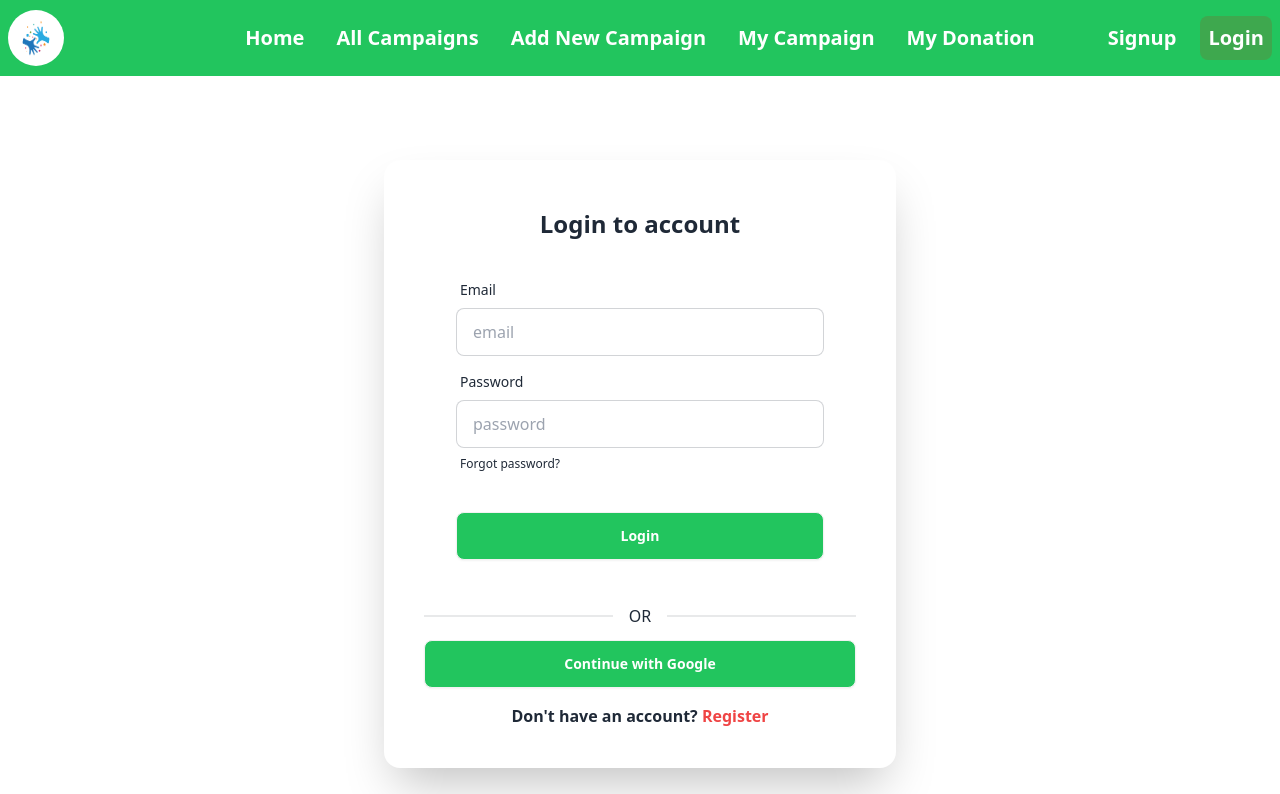
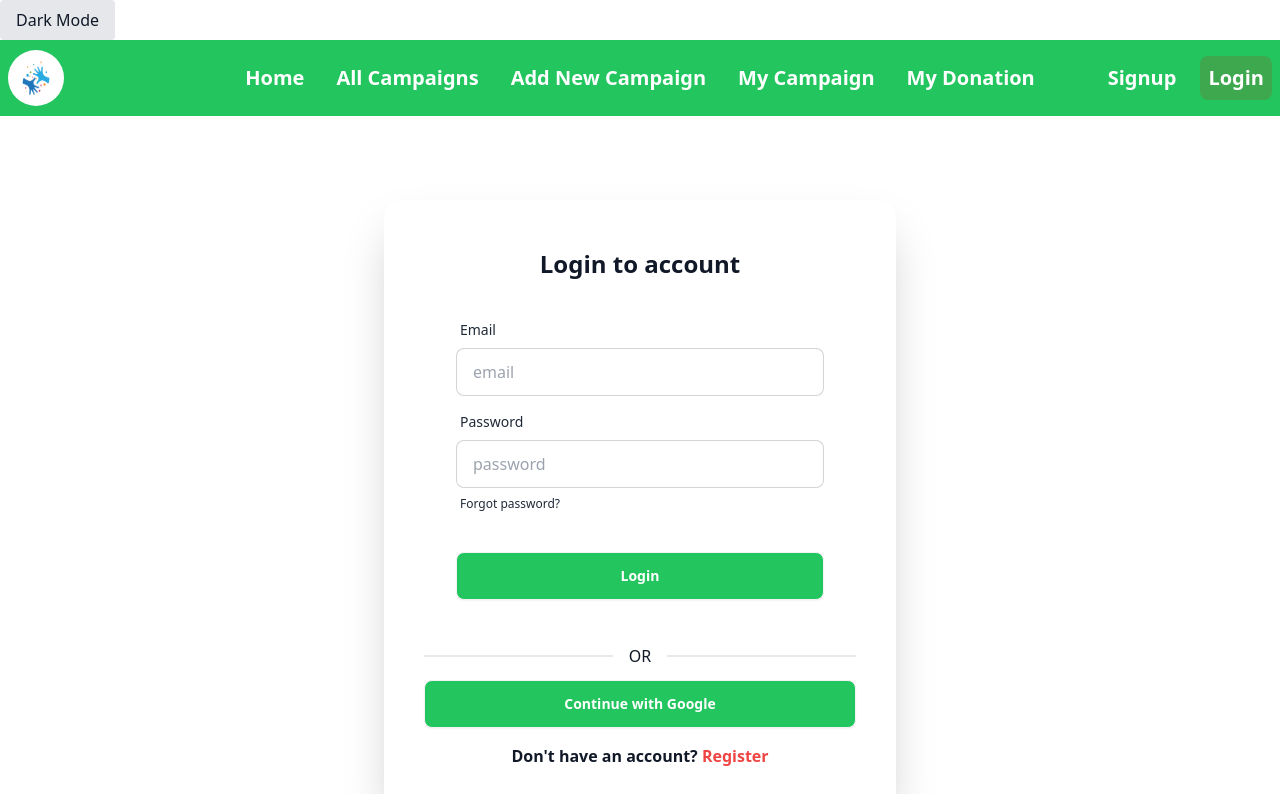
Before and after one commit to rifataktchy/crowdcube-client, a React (Vite) app: page /auth/login in a window 1280 px wide. Shown: the top 794 px of the page. Built offline with nearby package versions, Linux system fonts and the light colour scheme; no server answers.

Commit message:
tenth commit

```diff
--- a/src/components/Home.jsx
+++ b/src/components/Home.jsx
@@ -133,8 +133,8 @@ const Home = () => {
       </section>
 
      {/* Extra Section 1 */}
-     <section className="extra-section bg-green-200 py-12 px-4 mt-12">
-  <h2 className="text-3xl font-bold text-center mb-4">
+     <section className="extra-section bg-green-100 py-12 px-4 mt-12">
+  <h2 className="text-3xl font-bold text-center mb-4 font-black dark:text-black">
     Why Choose CrowdCube?
   </h2>
   <p className="text-center text-gray-700 max-w-3xl mx-auto mb-8">
@@ -164,7 +164,7 @@ const Home = () => {
         className="mx-auto mb-4 w-34 h-34"
       />
       <h3 className="text-xl font-semibold">Secure Transactions</h3>
-      <p className="text-gray-600 mt-2">
+      <p className="text-black mt-2">
         Our platform ensures safe and transparent donation processes, so you can
         contribute with confidence.
       </p>
--- a/src/components/Pages/AddCampaign.jsx
+++ b/src/components/Pages/AddCampaign.jsx
@@ -67,7 +67,7 @@ const AddCampaign = () => {
     <div className="min-h-screen flex justify-center items-center">
       <div className="card bg-base-100 w-full max-w-lg shadow-2xl p-10 mb-6">
         <h1 className="text-2xl font-bold text-center">Add New Campaign</h1>
-        <form onSubmit={handleAddCampaign} className="card-body">
+        <form onSubmit={handleAddCampaign} className="card-body dark:text-black">
           {/* Campaign Title */}
           <div className="form-control">
             <label className="label">
--- a/src/components/Pages/DetailPage.jsx.jsx
+++ b/src/components/Pages/DetailPage.jsx.jsx
@@ -5,7 +5,6 @@ import { AuthContext } from '../../components/provider/AuthProvider';
 
 const DetailPage = () => {
     const campaign = useLoaderData(); // Get the campaign details
-    console.log(campaign)
     const { user } = useContext(AuthContext); // Get logged-in user details
 
     const handleDonate = async () => {
@@ -14,6 +13,20 @@ const DetailPage = () => {
                 title: "Error!",
                 text: "You need to log in to donate!",
                 icon: "error",
+                confirmButtonText: "Ok",
+            });
+            return;
+        }
+
+        // Check if the campaign deadline has passed
+        const currentDate = new Date();
+        const campaignDeadline = new Date(campaign.deadline);
+
+        if (currentDate > campaignDeadline) {
+            Swal.fire({
+                title: "Donation Closed!",
+                text: "The campaign deadline has passed. Donations are no longer accepted for this campaign.",
+                icon: "warning",
                 confirmButtonText: "Ok",
             });
             return;
@@ -54,29 +67,24 @@ const DetailPage = () => {
                 text: "Something went wrong. Please try again.",
                 icon: "error",
                 confirmButtonText: "Ok",
-                confirmButtonColor: "#28a745",
             });
         }
     };
 
     return (
         <div className="p-6 flex flex-col items-center justify-center">
-      <img src={campaign.image} alt="Campaign" className="w-100 h-100 object-cover" />
+            <img src={campaign.image} alt="Campaign" className="w-100 h-100 object-cover" />
             <h1 className="text-3xl font-bold text-center">{campaign.title}</h1>
             <p className="text-center text-gray-600 mt-2">{campaign.description}</p>
 
-
-
             <div className="mt-6 flex flex-col gap-4">
-
                 <p><strong>Minimum Donation:</strong> ${campaign.minimumDonation}</p>
                 <p><strong>Deadline:</strong> {campaign.deadline}</p>
                 <p><strong>Creator:</strong> {campaign.userName} ({campaign.userEmail})</p>
-
             </div>
 
             <div className="text-center mt-6">
-                <button onClick={handleDonate} className="btn btn-primary">Donate</button>
+                <button onClick={handleDonate} className="btn bg-green-500 hover:bg-green-400">Donate</button>
             </div>
         </div>
     );
--- a/src/components/Pages/MyCampaigns.jsx
+++ b/src/components/Pages/MyCampaigns.jsx
@@ -13,7 +13,7 @@ const MyCampaigns = () => {
       try {
         const response = await fetch(`http://localhost:5000/campaigns?email=${user.email}`);
         const data = await response.json();
-        console.log(data);
+
         setMyCampaigns(data);
       } catch (error) {
         console.error("Failed to fetch user campaigns:", error);
@@ -81,7 +81,7 @@ const MyCampaigns = () => {
               {myCampaigns.map((campaign, index) => (
                 <tr
                   key={campaign._id}
-                  className={`${index % 2 === 0 ? "bg-gray-100" : "bg-white"} hover:bg-gray-200`}
+                  className={`${index % 2 === 0 ? "bg-gray-100" : "bg-white"} hover:bg-gray-200 text-black`}
                 >
                   <td className="py-2 px-4 border border-gray-300 text-center">{campaign.title}</td>
                   <td className="py-2 px-4 border border-gray-300 text-center">{campaign.type}</td>
--- a/src/components/Pages/UpdateCampaign.jsx
+++ b/src/components/Pages/UpdateCampaign.jsx
@@ -71,7 +71,7 @@ const UpdateCampaign = () => {
                 </p>
             </div>
             <div className="card bg-base-100 w-full shrink-0 shadow-2xl">
-                <form onSubmit={handleUpdateCampaign} className="card-body">
+                <form onSubmit={handleUpdateCampaign} className="card-body dark:text-black">
                     {/* Campaign Title */}
                     <div className="form-control">
                         <label className="label">
--- a/src/components/ThemeToggle.jsx
+++ /dev/null
@@ -1,13 +0,0 @@
-import { useTheme } from "../context/ThemeContext"; // Import the hook
-
-const ThemeToggle = () => {
-  const { theme, toggleTheme } = useTheme(); // Access the theme and toggle function
-
-  return (
-    <button onClick={toggleTheme} className="p-2">
-      {theme === "light" ? "Switch to Dark Mode" : "Switch to Light Mode"}
-    </button>
-  );
-};
-
-export default ThemeToggle;
--- a/src/context/ThemeContext.jsx
+++ /dev/null
@@ -1,35 +0,0 @@
-// context/ThemeContext.js
-import { createContext, useContext, useState, useEffect } from "react";
-
-// Create a Context for theme
-const ThemeContext = createContext();
-
-export const useTheme = () => useContext(ThemeContext);
-
-const ThemeProvider = ({ children }) => {
-  const [theme, setTheme] = useState(localStorage.getItem("theme") || "light");
-
-  // Toggle between light and dark mode
-  const toggleTheme = () => {
-    const newTheme = theme === "light" ? "dark" : "light";
-    setTheme(newTheme);
-    localStorage.setItem("theme", newTheme);
-  };
-
-  // Apply the theme class on the document element
-  useEffect(() => {
-    if (theme === "dark") {
-      document.documentElement.classList.add("dark"); // Add dark class on <html>
-    } else {
-      document.documentElement.classList.remove("dark"); // Remove dark class
-    }
-  }, [theme]);
-
-  return (
-    <ThemeContext.Provider value={{ theme, toggleTheme }}>
-      {children}
-    </ThemeContext.Provider>
-  );
-};
-
-export default ThemeProvider;
--- a/src/layouts/HomeLayout.jsx
+++ b/src/layouts/HomeLayout.jsx
@@ -2,19 +2,53 @@ import { Outlet } from "react-router-dom";
 
 import Footer from "../components/Footer";
 import Navbar from "../Navbar/Navbar";
+import { useEffect, useState } from "react";
 
 
 
 
 const HomeLayout = () => {
+     // State to manage theme
+  const [isDarkMode, setIsDarkMode] = useState(() => {
+    // Check user's previously saved theme or fallback to light mode
+    return localStorage.getItem("theme") === "dark";
+  });
+
+  // Toggle theme
+  const toggleTheme = () => {
+    setIsDarkMode(!isDarkMode);
+  };
+
+  // Apply theme to <html> element and save to localStorage
+  useEffect(() => {
+    const htmlElement = document.documentElement;
+    if (isDarkMode) {
+      htmlElement.classList.add("dark");
+      localStorage.setItem("theme", "dark");
+    } else {
+      htmlElement.classList.remove("dark");
+      localStorage.setItem("theme", "light");
+    }
+  }, [isDarkMode]);
 
     return (
-        <div>
 
-           <Navbar></Navbar>
+        <div className="min-h-screen bg-white dark:bg-gray-900 text-gray-900 dark:text-gray-100">
+
+
+
+        <button
+          onClick={toggleTheme}
+          className="px-4 py-2 rounded bg-gray-200 dark:bg-gray-700 text-gray-900 dark:text-gray-100"
+        >
+          {isDarkMode ? "Light Mode" : "Dark Mode"}
+        </button>
+
+      <Navbar></Navbar>
            <Outlet></Outlet>
            <Footer></Footer>
-        </div>
+    </div>
+
     );
 };
 
--- a/src/main.jsx
+++ b/src/main.jsx
@@ -4,14 +4,14 @@ import './index.css'
 import { RouterProvider } from 'react-router-dom'
 import router from './routes/router'
 import AuthProvider from './components/provider/AuthProvider'
-import ThemeProvider from './context/ThemeContext'
+
 
 createRoot(document.getElementById('root')).render(
   <StrictMode>
     <AuthProvider>
-    <ThemeProvider>
+
     <RouterProvider router={router}></RouterProvider>
-    </ThemeProvider>
+
     </AuthProvider>
   </StrictMode>,
 )
```
Also changed, not shown: src/components/Pages/AllCampaigns.jsx (+27 -3 lines).
